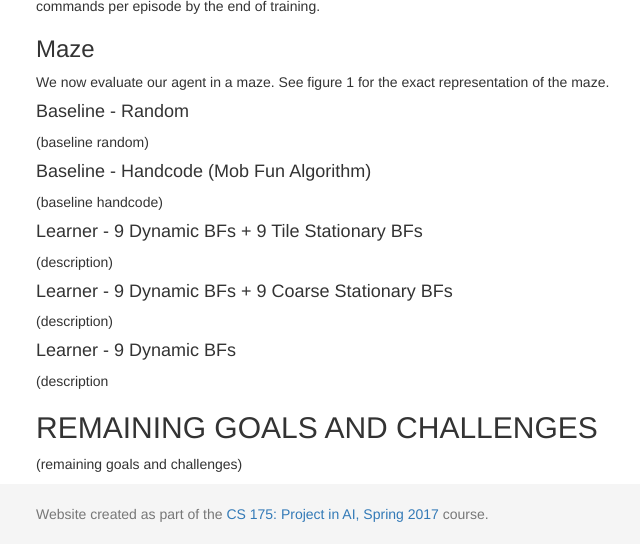
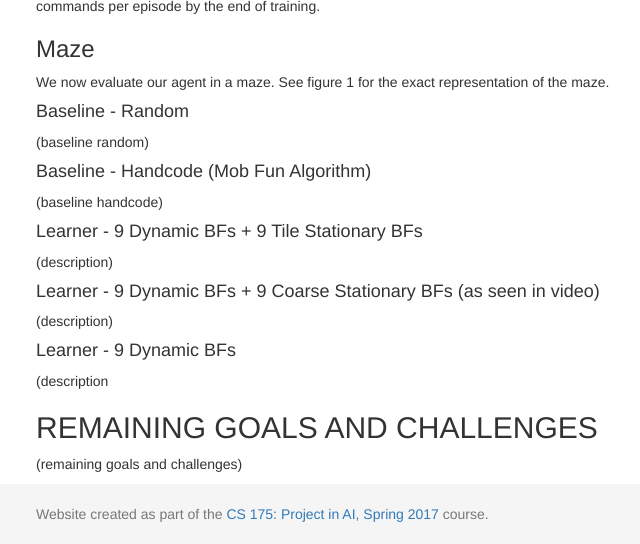
Before and after one commit to becamorin20/Group-16, a Jekyll site: the page built from docs/status.md, in a window 1280 px wide and 900 px high, scrolled down 6584 px, cut to the strip 356-900 px from the top of the window. Shown: the whole strip, without its empty margins (34-674 px from the left). Built offline with Jekyll 4.4.1, drawn with Linux system fonts in a browser that asks for light colours.

Commit message:
Update status.md

```diff
--- a/docs/status.md
+++ b/docs/status.md
@@ -179,7 +179,7 @@ See figure 1 for the exact representation of the maze.
 #### Learner - 9 Dynamic BFs + 9 Tile Stationary BFs
 (description)
 
-#### Learner - 9 Dynamic BFs + 9 Coarse Stationary BFs
+#### Learner - 9 Dynamic BFs + 9 Coarse Stationary BFs (as seen in video)
 (description)
 
 #### Learner - 9 Dynamic BFs
```
